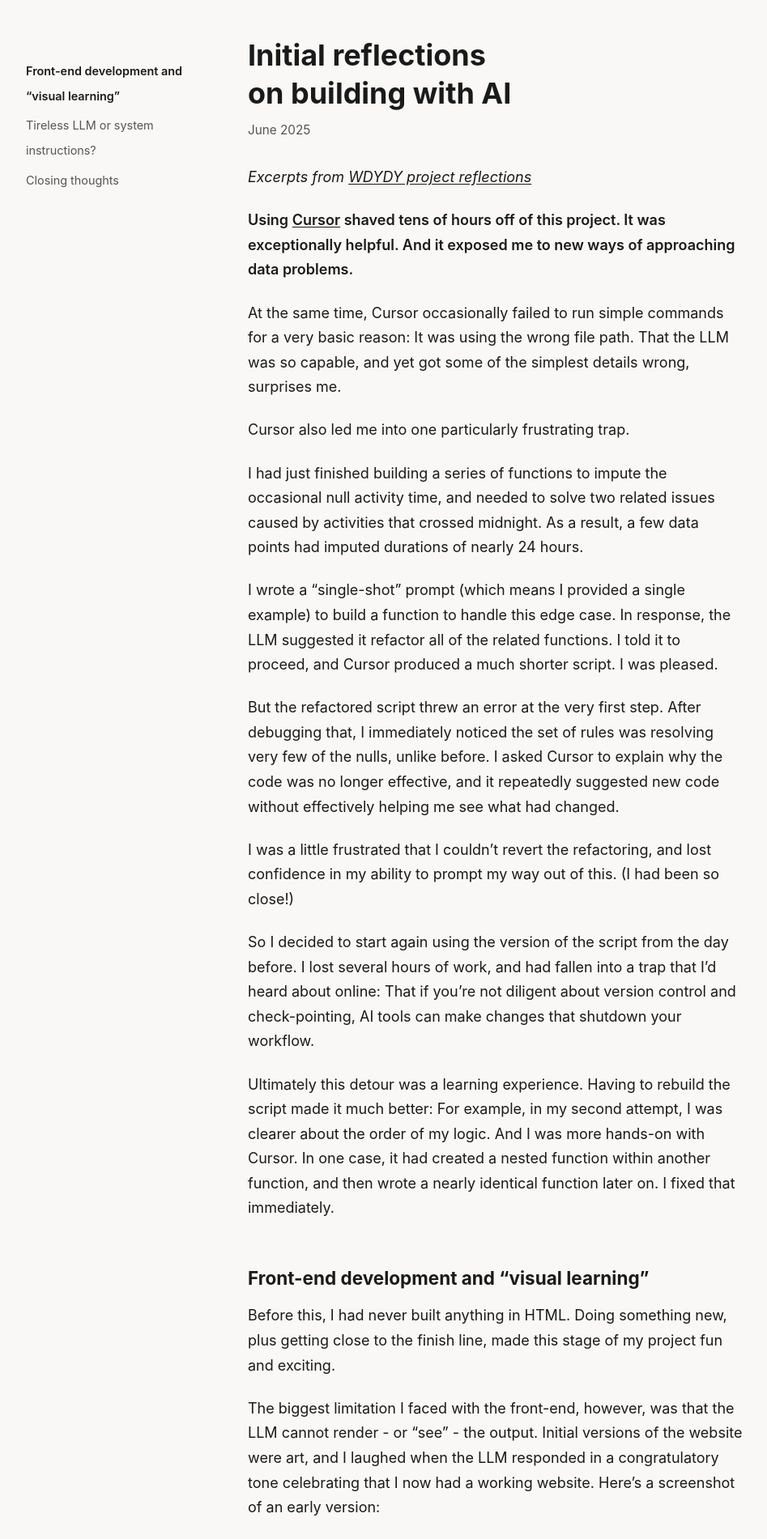
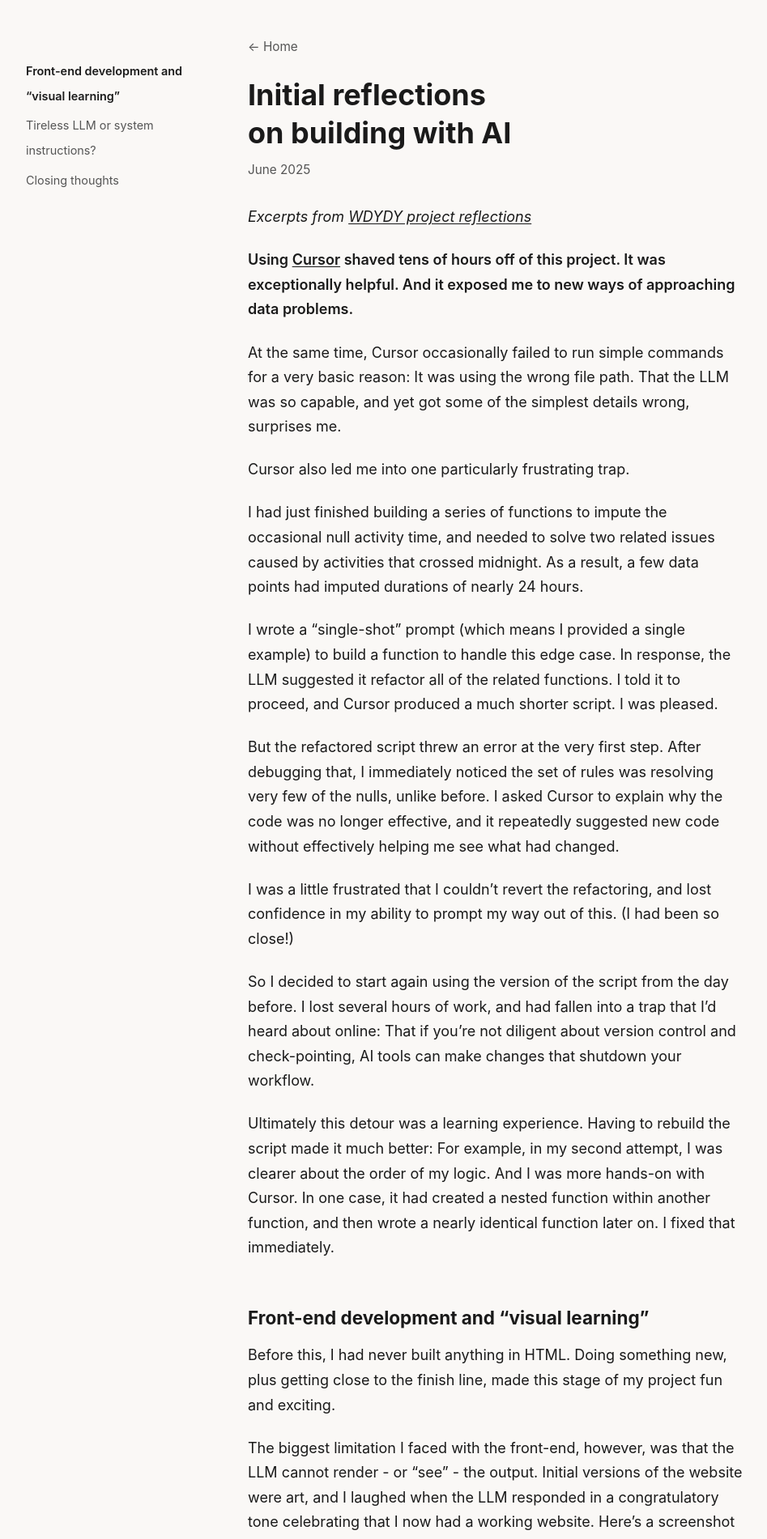
Before and after one commit to anthonycozart/anthonycozart.github.io, a Jekyll site: the page built from _posts/2025-06-23-initial-reflections-on-building-with-ai.md, in a window 1280 px wide. Shown: the top 1901 px of the page at 81% size, without its empty margins (165-1112 px from the left). Built offline with Jekyll 4.4.1, drawn with Linux system fonts in a browser that asks for light colours.

Commit message:
add return to home link in _layouts/

```diff
--- a/_layouts/post.html
+++ b/_layouts/post.html
@@ -5,6 +5,7 @@ layout: default
   <aside class="toc" id="toc"></aside>
 
   <article>
+    <a href="/" class="home-link">← Home</a>
     <h1>{{ page.title }}</h1>
     <time datetime="{{ page.date | date_to_xmlschema }}">{{ page.display_date }}</time>
 
--- a/assets/css/style.scss
+++ b/assets/css/style.scss
@@ -132,6 +132,20 @@ time {
   color: $text-light;
   font-size: 0.85rem;
   margin-bottom: 2em;
+}
+
+.home-link {
+  display: block;
+  color: $text-light;
+  font-size: 0.85rem;
+  text-decoration: none;
+  margin-bottom: 1.5em;
+
+  &:hover {
+    color: $text;
+    text-decoration: underline;
+    text-underline-offset: 2px;
+  }
 }
 
 img {
```
